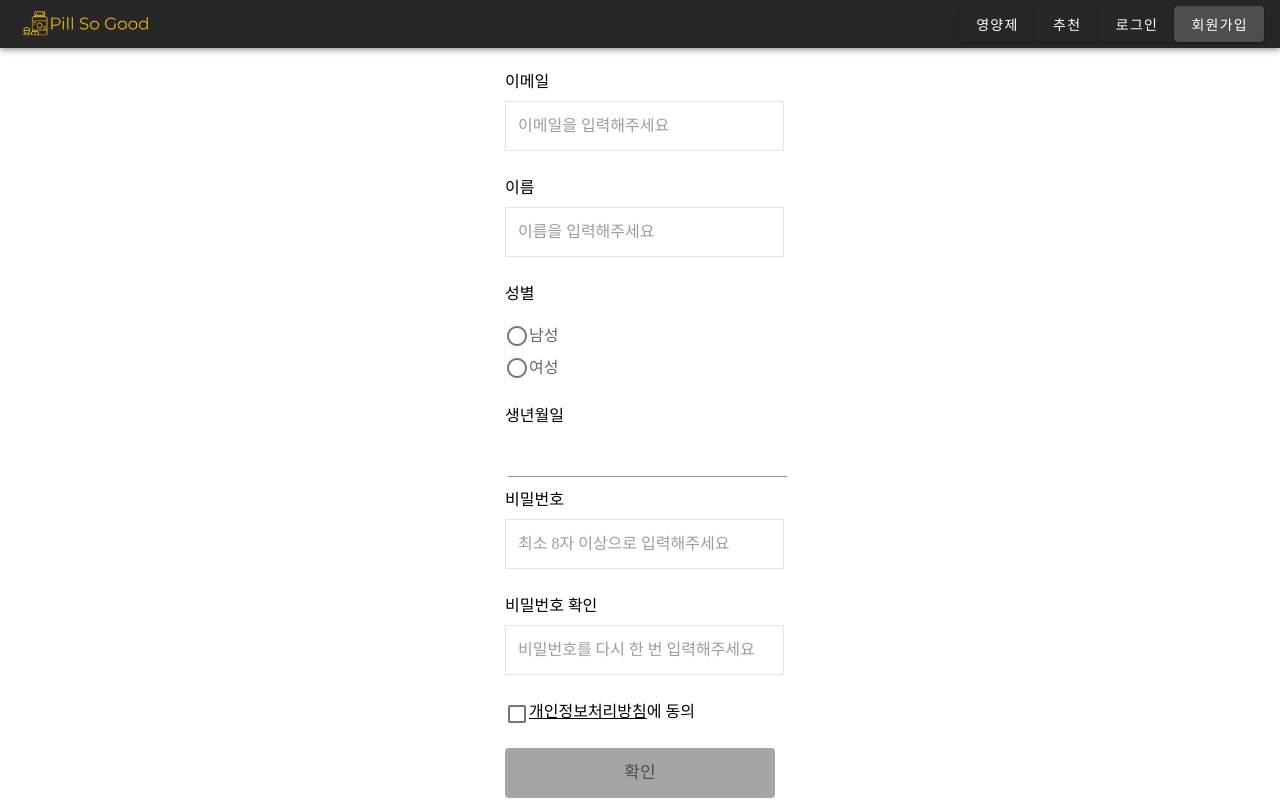
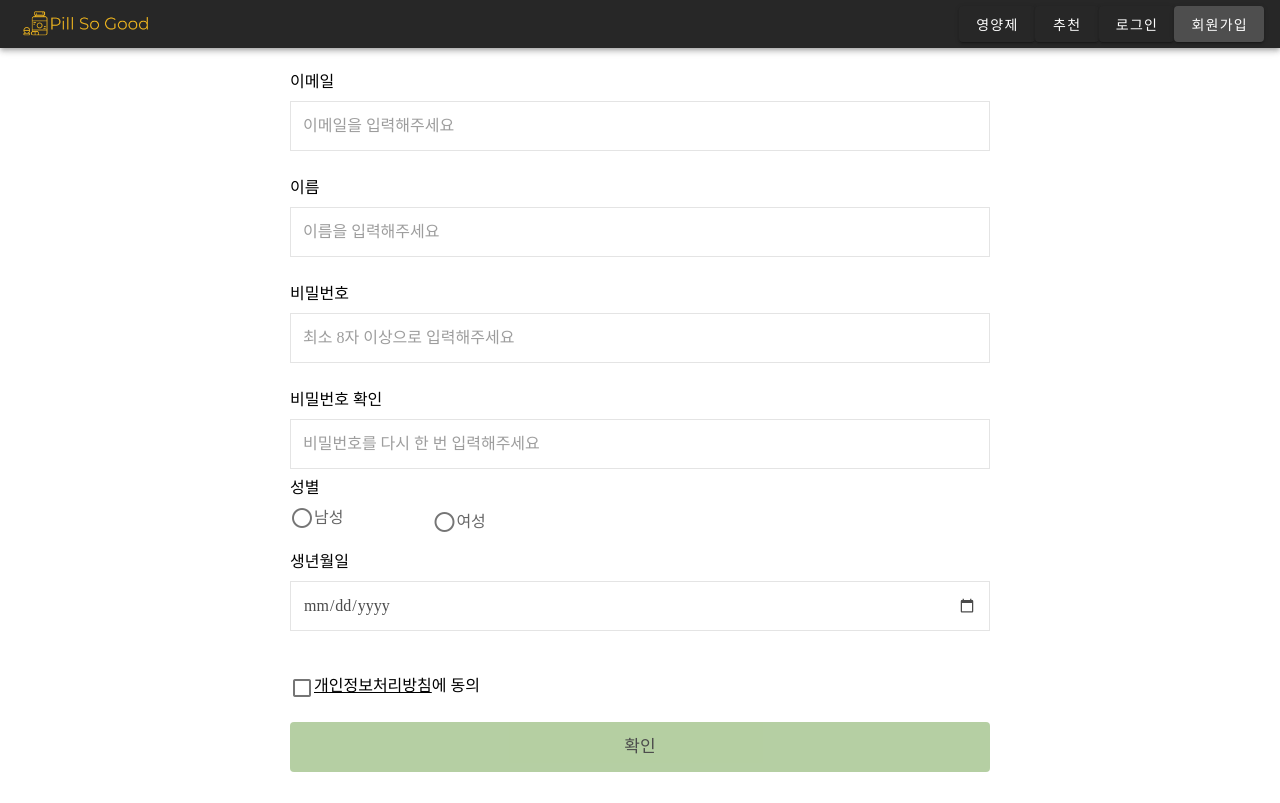
Before and after one commit to myh9410/PillSoGood, a Vue app in the folder frontend/: page /user/join in a window 1280 px wide. Built offline with nearby package versions, Linux system fonts and the light colour scheme; a web font is replaced by a local one.

Commit message:
:update: | update List | S03P23A506-33

```diff
--- a/frontend/src/page/post/TonicDetail.vue
+++ b/frontend/src/page/post/TonicDetail.vue
@@ -56,15 +56,17 @@
         <div style="margin: auto; width: 80%">
           <h2>포함된 영양소</h2>
           <br />
+          <p>{{tonic.nutrients}}</p>
           <v-row style="margin-left: 20px">
             <div v-for="(nutrient, i) in tonic.nutrients" :key="i">
+
               <p v-if="i == 0">{{ nutrient.name }}</p>
               <p v-if="i != 0">, {{ nutrient.name }}</p>
 
-              <!-- <v-col v-for="(functional, i) in nutrient.functionals" :key="i" >
-               <p>{{functional.category}}</p>
+              <v-col v-for="(functional, i) in nutrient.functionals" :key="i" >
+               <p>{{functional.content}}</p>
 
-              </v-col>-->
+              </v-col>
             </div>
           </v-row>
         </div>
--- a/frontend/src/page/user/Join.vue
+++ b/frontend/src/page/user/Join.vue
@@ -1,44 +1,100 @@
 <template>
   <div data-app>
-    <div style="width: 300px; margin:0 auto;">
-      <div style="width:90%; padding-top:20px; margin:auto">
-        <div class="for-input">
-          <p style="text-align:left; margin-bottom:4px">이메일</p>
+    <div style="width: 700px; margin: 0 auto">
+      <div style="width: 100%; padding-top: 20px; margin: auto">
+        <div class="">
+          <p style="text-align: left; margin-bottom: 4px">이메일</p>
           <input
             v-model="email"
+            v-bind:class="{
+              error: error.email,
+              complete: !error.email && email.length != 0,
+            }"
             placeholder="이메일을 입력해주세요"
-            style="border:solid 1px #dadada;height:50px; width:279px;  background-color:white;"
+            id="email"
+            style="
+              border: solid 1px #dadada;
+              height: 50px;
+              width: 100%;
+              background-color: white;
+            "
             type="text"
-            @change="emailCheck"
           />
         </div>
-<br/>
+        <br />
         <div class>
-          <p style="text-align: left; margin-bottom:4px">이름</p>
+          <p style="text-align: left; margin-bottom: 4px">이름</p>
           <input
             v-model="username"
             id="username"
-            style=" border:solid 1px #dadada;height:50px;width:279px;  background-color:white;"
+            style="
+              border: solid 1px #dadada;
+              height: 50px;
+              width: 100%;
+              background-color: white;
+            "
             placeholder="이름을 입력해주세요"
             type="text"
           />
         </div>
-<br/>
-        <div>
-          <p style="text-align: left; margin-bottom:4px">성별</p>
-          <v-container fluid style="padding:0">
-            <v-radio-group class="d-flex" v-model="gender" :mandatory="false">
-              <v-radio style="width:30%" label="남성" value="true"></v-radio>
-              <v-radio style="width:30%" label="여성" value="false"></v-radio>
+        <br />
+
+
+        <div class="password-wrap">
+          <p style="text-align: left; margin-bottom: 4px">비밀번호</p>
+          <input
+            v-model="password1"
+            id="password1"
+            :type="password1Type"
+            placeholder="최소 8자 이상으로 입력해주세요"
+            style="
+              border: solid 1px #dadada;
+              height: 50px;
+              width: 100%;
+              background-color: white;
+            "
+          />
+          <span>
+            <i class="fas fa-eye"></i>
+          </span>
+        </div>
+        <br />
+        <div class="password-wrap">
+          <p style="text-align: left; margin-bottom: 4px">비밀번호 확인</p>
+          <input
+            v-model="password2"
+            id="password2"
+            style="
+              border: solid 1px #dadada;
+              height: 50px;
+              width: 100%;
+              background-color: white;
+            "
+            :type="password2Type"
+            placeholder="비밀번호를 다시 한 번 입력해주세요"
+          />
+        </div>
+                <div style="flex-direction: row;">
+          <p style="text-align: left; margin-bottom: 4px">성별</p>
+          <v-container style="padding: 0;">
+            <v-radio-group v-model="gender">
+              <v-row style="margin-left:0px">
+              <v-radio style="width: 20%; float:right" label="남성" value="true"></v-radio>
+              <v-radio style="width: 20%; flex-direction: row;" label="여성" value="false"></v-radio>
+            </v-row>
             </v-radio-group>
           </v-container>
         </div>
 
-
-
-        <div style="color:rgb(0,0,0);">
-          <p style="text-align: left; margin-bottom:4px">생년월일</p>
-          <v-row justify="center" style="margin-left:3px">
+        <div style="color: rgb(0, 0, 0)">
+          <p style="text-align: left; margin-bottom: 4px">생년월일</p>
+          <input type="date" style="
+              border: solid 1px #dadada;
+              height: 50px;
+              width: 100%;
+              background-color: white;
+            " v-model="date"/>
+          <!-- <v-row justify="center" style="margin-left: 3px">
             <v-menu
               ref="menu"
               v-model="menu"
@@ -48,7 +104,12 @@
               min-width="290px"
             >
               <template v-slot:activator="{ on, attrs }">
-                <v-text-field v-model="date" readonly v-bind="attrs" v-on="on"></v-text-field>
+                <v-text-field
+                  v-model="date"
+                  readonly
+                  v-bind="attrs"
+                  v-on="on"
+                ></v-text-field>
               </template>
               <v-date-picker
                 ref="picker"
@@ -58,46 +119,25 @@
                 @change="save"
               ></v-date-picker>
             </v-menu>
-          </v-row>
+          </v-row> -->
         </div>
-
-        <div class="password-wrap">
-          <p style="text-align: left; margin-bottom:4px">비밀번호</p>
-          <input
-            v-model="password1"
-            id="password1"
-            :type="password1Type"
-            placeholder="최소 8자 이상으로 입력해주세요"
-            style="border:solid 1px #dadada;height:50px; width:279px;  background-color:white;"
-          />
-          <span>
-            <i class="fas fa-eye"></i>
-          </span>
-        </div>
-<br/>
-        <div class="password-wrap">
-          <p style="text-align: left; margin-bottom:4px">비밀번호 확인</p>
-          <input
-            v-model="password2"
-            id="password2"
-            style="border:solid 1px #dadada;height:50px; width:279px; background-color:white;"
-            :type="password2Type"
-            placeholder="비밀번호를 다시 한 번 입력해주세요"
-          />
-        </div>
-<br/>
-        <div class="mb-6" style="height:30px; width:279px; margin:auto">
-          <v-dialog width="600px" style="text-align:center">
-            <template v-slot:activator="{ on, attrs }" style="text-align:center">
-              <div class="row justify-content-between flex" style="width:300px; margin:0px">
-                <v-checkbox style="margin:0px; float:left" v-model="isTerm" />
-                <p
-
-                  v-bind="attrs"
-                  style="text-decoration:underline;"
-                  v-on="on"
-                >개인정보처리방침</p>
-                <div style="margin-right:5px">에 동의</div>
+        <br/>
+        <br />
+        <div class="mb-6" style="height: 30px; width: 100%; margin: auto">
+          <v-dialog width="600px" style="text-align: center">
+            <template
+              v-slot:activator="{ on, attrs }"
+              style="text-align: center"
+            >
+              <div
+                class="row justify-content-between flex"
+                style="width: 300px; margin: 0px"
+              >
+                <v-checkbox style="margin: 0px; float: left" v-model="isTerm" />
+                <p v-bind="attrs" style="text-decoration: underline" v-on="on">
+                  개인정보처리방침
+                </p>
+                <div style="margin-right: 5px">에 동의</div>
               </div>
             </template>
             <v-card>
@@ -105,17 +145,27 @@
                 <span class="headline">개인정보처리방침</span>
               </v-card-title>
               <v-card-text>
-                '(주)필소굿'은 (이하 '회사'는) 고객님의 개인정보를 중요시하며, "정보통신망 이용촉진 및 정보보호"에 관한 법률을 준수하고 있습니다. 회사는 개인정보취급방침을 통하여 고객님께서 제공하시는 개인정보가 어떠한 용도와 방식으로 이용되고 있으며, 개인정보보호를 위해 어떠한 조치가 취해지고 있는지 알려드립니다.
+                '(주)필소굿'은 (이하 '회사'는) 고객님의 개인정보를 중요시하며,
+                "정보통신망 이용촉진 및 정보보호"에 관한 법률을 준수하고
+                있습니다. 회사는 개인정보취급방침을 통하여 고객님께서 제공하시는
+                개인정보가 어떠한 용도와 방식으로 이용되고 있으며,
+                개인정보보호를 위해 어떠한 조치가 취해지고 있는지 알려드립니다.
                 <br />
-                <br />■ 수집하는 개인정보 항목
-                <br />수집항목 : 이름, 생년월일, 성별, 비밀번호, 이메일, 서비스 이용기록, 접속 로그, 접속 IP 정보
+                <br />■ 수집하는 개인정보 항목 <br />수집항목 : 이름, 생년월일,
+                성별, 비밀번호, 이메일, 서비스 이용기록, 접속 로그, 접속 IP 정보
               </v-card-text>
             </v-card>
           </v-dialog>
         </div>
 
         <button
-          style="margin-top:20px; background-color:rgb(128,128,128); width:100%; height:50px; border:solid 0px;"
+          style="
+            margin-top: 20px;
+            background-color: #96bb7c;
+            width: 100%;
+            height: 50px;
+            border: solid 0px;
+          "
           @click="Signup"
           class="btn"
         >
@@ -129,7 +179,7 @@
 <script>
 import axios from "axios";
 const API_BASE_URL = "http://localhost:8000";
-
+import * as EmailValidator from "email-validator";
 export default {
   data: () => {
     return {
@@ -139,6 +189,10 @@ export default {
       gender: true,
       birthday: "",
       email: "",
+      error: {
+        email: false,
+        password: false,
+      },
       password1Type: "password",
       password2Type: "password",
       isTerm: false,
@@ -151,6 +205,9 @@ export default {
   watch: {
     menu(val) {
       val && setTimeout(() => (this.$refs.picker.activePicker = "YEAR"));
+    },
+    email: function () {
+      this.emailCheckForm();
     },
   },
 
@@ -209,13 +266,11 @@ export default {
         alert("회원가입이 완료되었습니다.");
       }
     },
-    emailCheck() {
-      var exptext = /^[A-Za-z0-9_,-]+@[A-Za-z0-9,-]+\.[A-Za-z0-9,-]+/;
-      if (this.email.length >= 0 && !exptext.test(this.email))
-      this.error.email = "이메일 형식이 아닙니다.";
+    emailCheckForm() {
+      if (this.email.length >= 0 && !EmailValidator.validate(this.email))
+        this.error.email = "이메일 형식이 아닙니다.";
       else this.error.email = false;
     },
-
 
     //     const API_SIGNUP_URL = API_BASE_URL + '/rest-auth/registration/'
     // },
@@ -224,9 +279,18 @@ export default {
   // },
 };
 </script>
-<style scoped>
+<style>
 .for-input {
   width: 300px;
+}
+.v-input--radio-group--column {
+    flex-direction: row;
+}
+ .v-input--radio-group__input{
+    flex-direction: row;
+}
+.v-input--radio-group--column .v-input--radio-group__input {
+    flex-direction: row;
 }
 /* .user .input-wrap {
   width: 100%;
```
Also changed, not shown: frontend/src/page/post/List.vue (+57 -44 lines).
